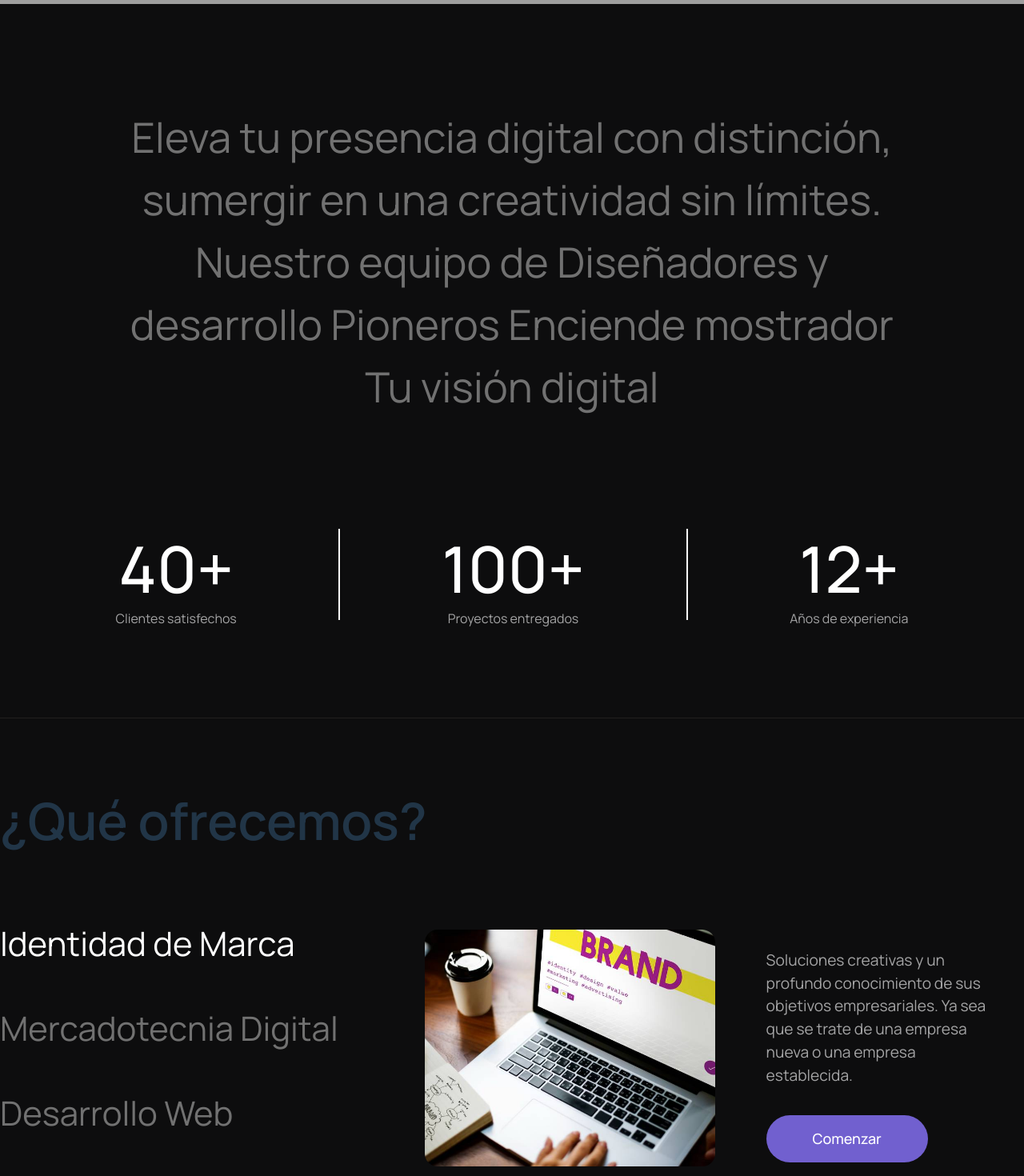
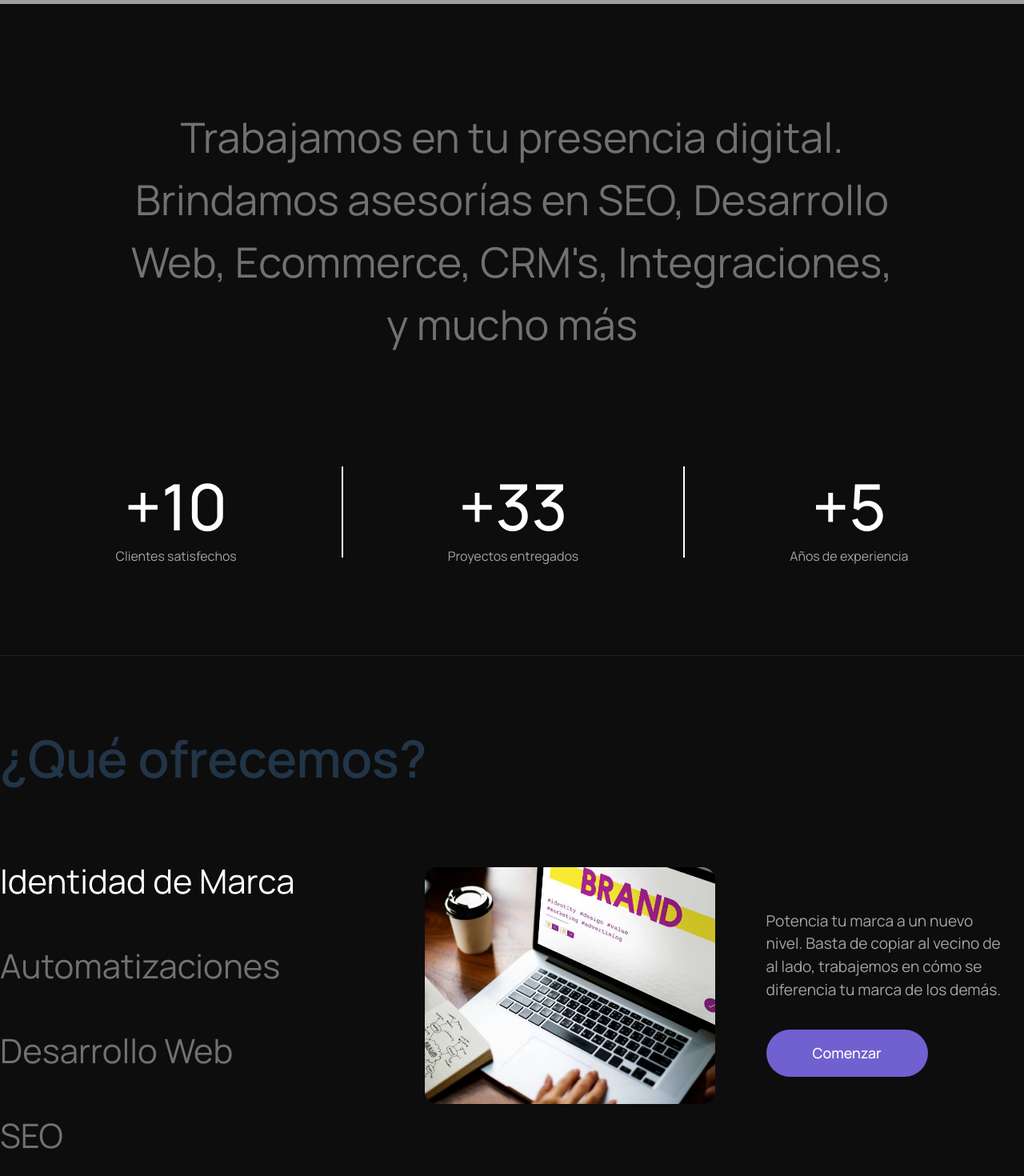
Before and after one commit to VargasJavier/rubick-project, a React (Vite) app: page / in a window 1280 px wide. Shown: the part 1340-2810 px from the top of the page at 80% size. Built offline with nearby package versions, Linux system fonts and the light colour scheme; grey boxes are pictures that could not be loaded.

Commit message:
Add content in page

```diff
--- a/src/components/header/header.css
+++ b/src/components/header/header.css
@@ -49,6 +49,7 @@ header {
 }
 .iconMenu {
   display: flex;
+  display: none;
   justify-content: center;
   align-items: center;
   padding: 0;
--- a/src/components/home/sections/description/Description.tsx
+++ b/src/components/home/sections/description/Description.tsx
@@ -16,13 +16,13 @@ const Description = () => {
   return (
       <section className='descriptionContainer'>
         <section className="descriptionContent">
-          <p className='descriptionText'>{`Eleva tu presencia digital con distinción,\nsumergir\nen una creatividad sin límites. Nuestro equipo de\nDiseñadores y desarrollo Pioneros\nEnciende mostrador Tu visión digital`}</p>
+          <p className='descriptionText'>{`Trabajamos en tu presencia digital. Brindamos asesorías en SEO, Desarrollo Web, Ecommerce, CRM's, Integraciones, y mucho más`}</p>
           <div className='containerStadistics'>
-          <div className='stadisticsItem'><span className='stadisticsNumber'>40+</span>Clientes satisfechos</div>
+          <div className='stadisticsItem'><span className='stadisticsNumber'>+10</span>Clientes satisfechos</div>
           <div className="stadisticsItemLine"></div>
-          <div className='stadisticsItem'><span className='stadisticsNumber'>100+</span>Proyectos entregados</div>
+          <div className='stadisticsItem'><span className='stadisticsNumber'>+33</span>Proyectos entregados</div>
           <div className="stadisticsItemLine"></div>
-          <div className='stadisticsItem'><span className='stadisticsNumber'>12+</span>Años de experiencia</div>
+          <div className='stadisticsItem'><span className='stadisticsNumber'>+5</span>Años de experiencia</div>
           </div>
       </section>
       <div className="separator"></div>
--- a/src/components/home/sections/hero/Hero.tsx
+++ b/src/components/home/sections/hero/Hero.tsx
@@ -20,7 +20,7 @@ const Hero = () => {
           </div>
         </div>
         <div className='footerBanner'>
-          <p className='footerText'>Combinamos la imaginación con la estrategia para lograr resultados impactantes</p>
+          <p className='footerText'>Combinamos la imaginación con la estrategia para lograr los resultados importantes</p>
           <span className='footerYear'>@2025</span>
         </div>
       </section>
--- a/src/components/home/sections/projects/ProjectsContainer.tsx
+++ b/src/components/home/sections/projects/ProjectsContainer.tsx
@@ -6,7 +6,7 @@ const ProjectsContainer = () => {
     <section className='sectionProjects'>
       <div className='containerHeaderProjects'>
         <h3 className='titleHeaderProject'>Proyectos</h3>
-        <p className='subtitleHeaderProject'>Un escaparate seleccionado de nuestro trabajo más impactante, que combina estrategia, narración de historias e imágenes destacadas.</p>
+        <p className='subtitleHeaderProject'>Que nuestro trabajo hable por nosotros. Hemos seleccionados este grupo de proyectos recientes para ti.</p>
       </div>
       <section>
         <ProjectsList projectsList={projectsList}/>
--- a/src/data/tabs.ts
+++ b/src/data/tabs.ts
@@ -17,27 +17,27 @@ export const tabs: Tab[] = [
     label: 'Identidad de Marca',
     image: imageTab1,
     link: '/servicios/tab1',
-    description: 'Soluciones creativas y un profundo conocimiento de sus objetivos empresariales. Ya sea que se trate de una empresa nueva o una empresa establecida.'
+    description: 'Potencia tu marca a un nuevo nivel. Basta de copiar al vecino de al lado, trabajemos en cómo se diferencia tu marca de los demás.'
   },
   {
     id: 'tab2',
-    label: 'Mercadotecnia Digital',
+    label: 'Automatizaciones',
     image: imageTab2,
     link: '/servicios/tab2',
-    description: 'Impulsar el tráfico y los clientes potenciales específicos con estrategias creativas adaptadas a sus ambiciones de crecimiento.'
+    description: 'Mejora la eficiencia y reduce las horas de trabajo de tu equipo. Para aprovecharlas en lo que realmente importa, las ventas.'
   },
   {
     id: 'tab3',
     label: 'Desarrollo Web',
     image: imageTab3,
-    link: '/servicios/tab3',
+    link: '/servicios/tab4',
     description: 'Cree sitios web rápidos y escalables con tecnologías modernas que potencien el éxito de su negocio.'
   },
   {
     id: 'tab4',
-    label: 'Diseño UI UX',
+    label: 'SEO',
     image: imageTab4,
-    link: '/servicios/tab4',
-    description: 'Soluciones creativas respaldadas por un profundo conocimiento de tus objetivos, ya sea que estés lanzando una startup o escalando una marca establecida.'
+    link: '/servicios/tab3',
+    description: 'Puedes tener los mejores productos pero no sirve de nada si nadie te ve. Con un SEO bien trabajado, el tráfico no será problema.'
   },
 ];
```
